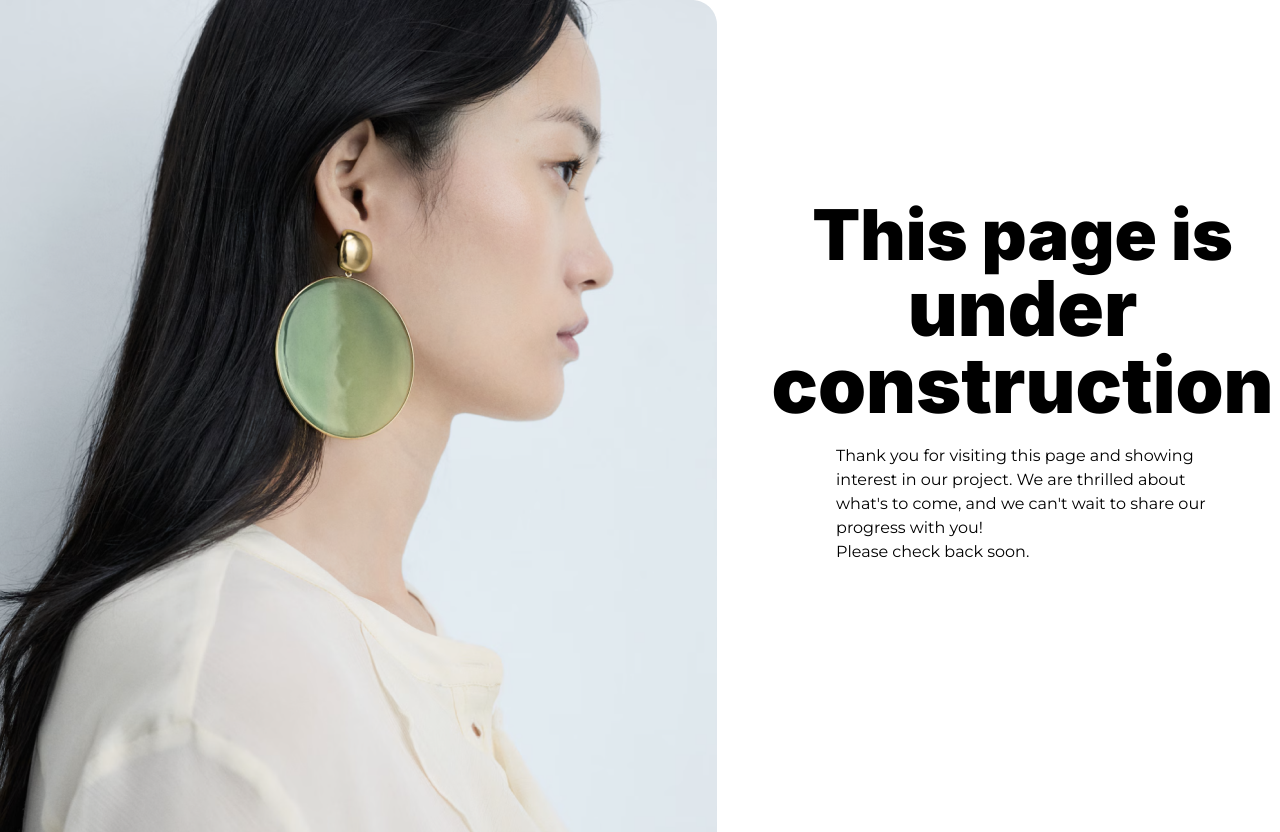
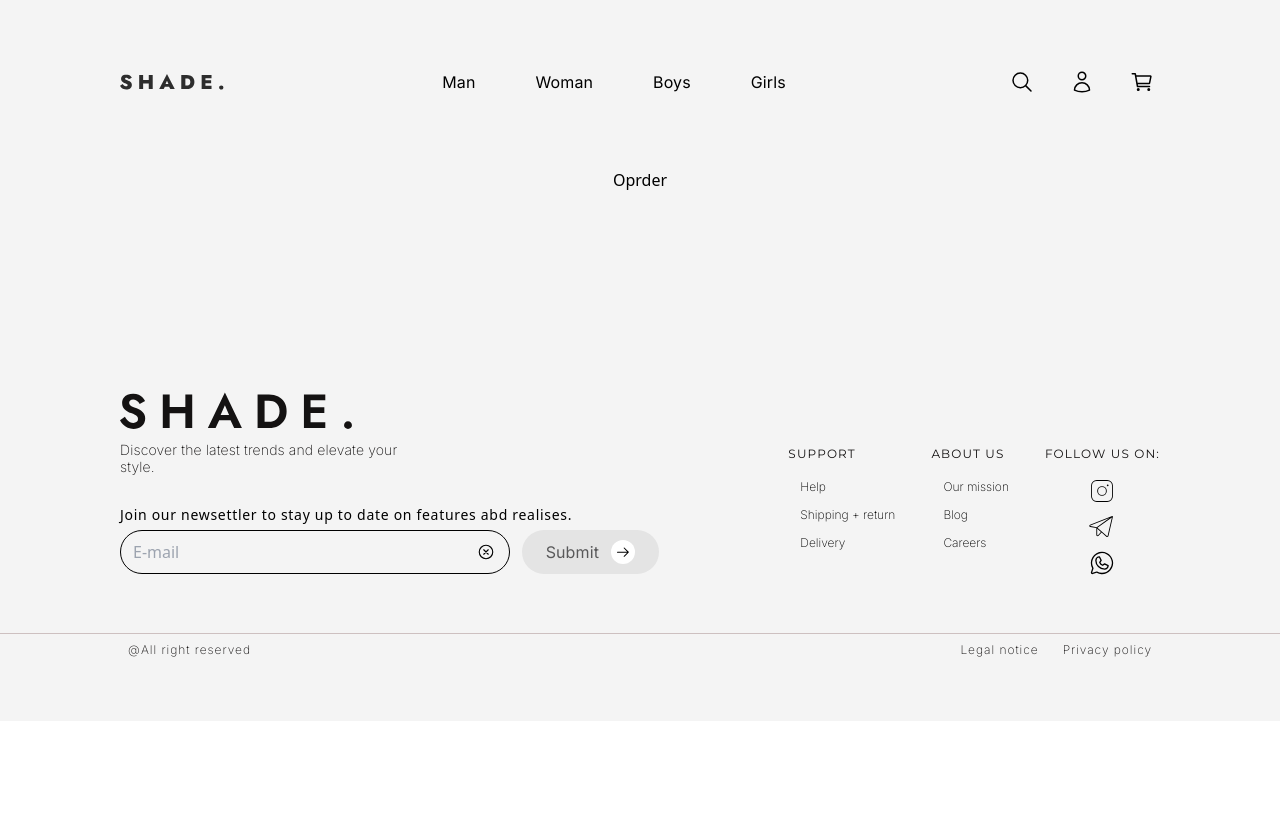
Before and after one commit to DianaKravchuk/Store, a React (Vite) app in the folder frontend/: page /order in a window 1280 px wide. After the commit the page ends 800 px from the top, so only its background shows below. Built offline with nearby package versions, Linux system fonts and the light colour scheme.

Commit message:
order start

```diff
--- a/frontend/src/AppRoutes.tsx
+++ b/frontend/src/AppRoutes.tsx
@@ -8,12 +8,14 @@ import Layout from "./layout/Layout/Layout";
 import Uikit from "@pages/Ui-kit/Ui-kit";
 import Auth from "./pages/Auth";
 import ErrorPage from "./pages/ErrorPage";
+import Order from "./pages/Order";
 
 const route = createBrowserRouter(
   createRoutesFromElements(
     <Route element={<Layout />} errorElement={<ErrorPage />}>
       <Route path="/" element={<Home />} />
       <Route path="/ui-kit" element={<Uikit />} />
+      <Route path="/order" element={<Order />} />
       <Route path="/auth/:authPage?" element={<Auth />} />
     </Route>,
   ),
--- /dev/null
+++ b/frontend/src/pages/Order/Order.tsx
@@ -0,0 +1,11 @@
+import { FC } from "react";
+
+const Order: FC = () => {
+  return (
+    <div className="max-w-[1040px] h-full flex items-center justify-center overflow-hidden mt-[168px] mb-[200px]">
+      <p>Oprder</p>
+    </div>
+  );
+};
+
+export default Order;
--- /dev/null
+++ b/frontend/src/pages/Order/index.ts
@@ -0,0 +1 @@
+export { default } from "./Order";
```
